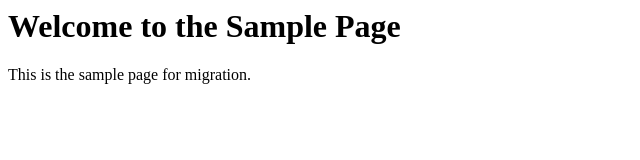
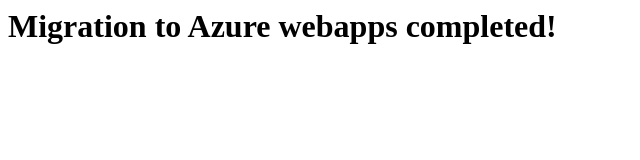
Before and after one commit to GraysonDeiley/Azure_App_Migration, a plain HTML site: page index.html in a window 1280 px wide. Shown: the whole page, without its empty margins (0-640 px from the left). Drawn offline with Linux system fonts and the light colour scheme.

Commit message:
finished

```diff
--- a/index.html
+++ b/index.html
@@ -1,2 +1 @@
-<h1>Welcome to the Sample Page</h1>
-<p>This is the sample page for migration.</p>
+<h1>Migration to Azure webapps completed!</h1>
```
